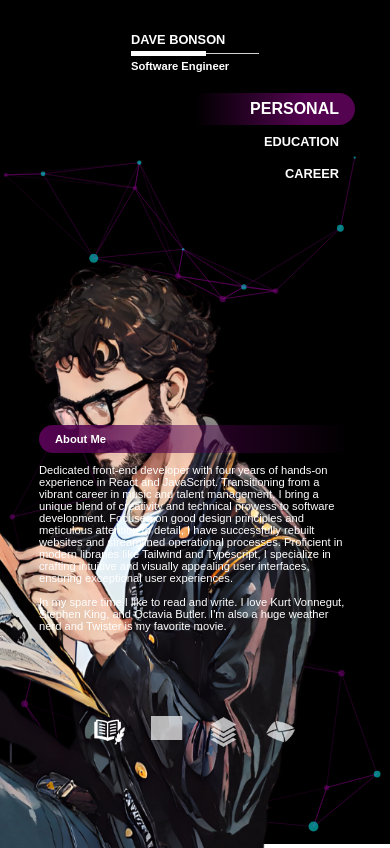
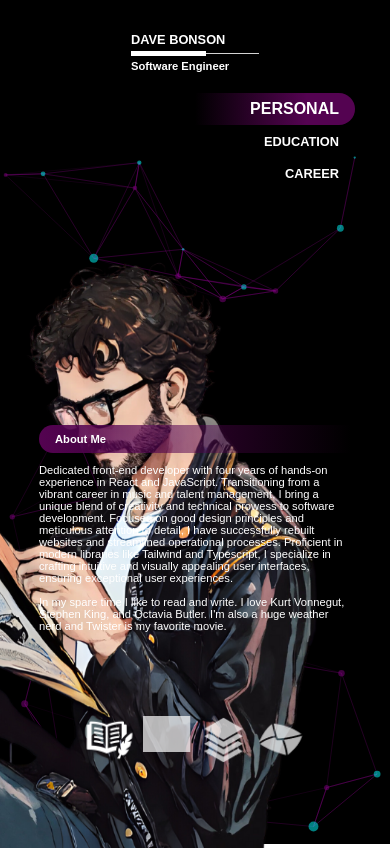
Before and after one commit to docbonson/react-portfolio, a React (Create React App) app: page / in a window 390 px wide. Built offline with nearby package versions, Linux system fonts and the light colour scheme; grey boxes are pictures that could not be loaded; a web font is replaced by a local one.

Commit message:
mobile nav images larger

```diff
--- a/src/styles/nav.css
+++ b/src/styles/nav.css
@@ -65,6 +65,7 @@ a {
   .nav-contact {
     transform: translateX(0);
   }
+
   .nav {
     top: calc(100vh - 8rem);
     transform: translateX(-50%);
@@ -73,7 +74,7 @@ a {
     width: 2rem;
   }
   .nav-link img {
-    width: 2rem;
+    width: 3rem;
   }
   .page-title {
     display: none;
```
